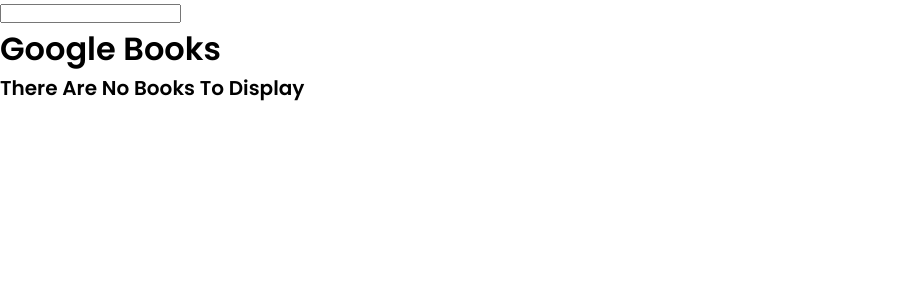
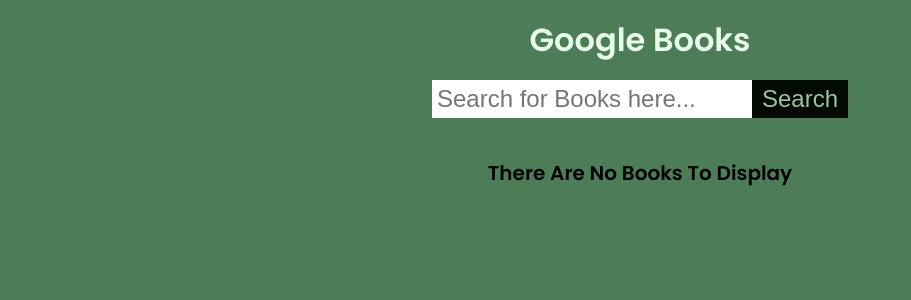
Before and after one commit to clockwerkz/google-book-reads, a React (Create React App) app: page / in a window 1280 px wide. Shown: the top 300 px of the page, without its empty margins (0-911 px from the left). Built offline with nearby package versions, Linux system fonts and the light colour scheme.

Commit message:
adds more styling

```diff
--- a/src/App.js
+++ b/src/App.js
@@ -3,6 +3,9 @@
 import './css/main.css'
 
 class App extends Component {
+  componentDidMount() {
+    document.title="Google Books Search"
+  }
   render() {
     return (
       <div>
--- a/src/components/BookShelf.js
+++ b/src/components/BookShelf.js
@@ -11,10 +11,11 @@
                 <ul  className='bookshelf'>
                     {books.map((book, index) => (<Book key={index} book={book} />))}
                 </ul>
+                {props.moreBooksToLoad ? (<button className="btn" onClick={props.loadMoreBooks}>Load More</button>):('')}
             </div>
             ):(
             <div>
-            <h3>There Are No Books To Display</h3>
+            <h3 className="bookshelf__message">There Are No Books To Display</h3>
             </div>
         )}
         </div>
--- a/src/components/Main.js
+++ b/src/components/Main.js
@@ -6,7 +6,10 @@
 
     state = {
         books: '',
-        searchText: ''
+        searchText: '',
+        isLoading: false,
+        moreBooksToLoad: false,
+        booksLoaded: 0
     }
 
     onChangeSearchInput = (event) => {
@@ -15,27 +18,46 @@
     }
 
     onSubmitSearchInput = async (event) => {
+        this.setState({ isLoading:true})
         event.preventDefault();
         if (this.state.searchText) {
             const books = await fetchData(this.state.searchText);
             if (books) {
-                return this.setState({ books });
+                return this.setState({ books, isLoading: false });
             }
         }
-        this.setState({ books: '' });
+        this.setState({ books: '', isLoading: false });
     }
+
+    // loadMoreBooks = async () => {
+    //     this.setState({ isLoading:true})
+    //     if (this.state.searchText) {
+    //         const books = await fetchMoreData(this.state.searchText);
+    //         if (books) {
+    //             return this.setState({ books, isLoading: false });
+    //         }
+    //     }
+    //     this.setState({ books: '', isLoading: false });
+    // }
 
     render() {
         return (
-            <div>
-                <form onSubmit={(event) => this.onSubmitSearchInput(event)}>
+            <div className="container">
+                <h1 className="project__title">Google Books</h1>
+                <form
+                    className="books__search-form"
+                    onSubmit={(event) => this.onSubmitSearchInput(event)}>
                     <input type="text"
+                    className="books__search-box"
                     onChange={(event) => this.onChangeSearchInput(event)}
                     value = {this.state.searchText}
+                    placeholder="Search for Books here..."
                     />
+                    <button className="btn btn--submit" type="submit">Search</button>
                 </form>
-                <h1>Google Books</h1>
-                <BookShelf books={this.state.books}/>
+                {this.state.isLoading ?
+                    (<h3 className="loading-message">Loading...</h3>):
+                    (<BookShelf books={this.state.books}/>)}
             </div>
         )
     }
--- a/src/components/book.js
+++ b/src/components/book.js
@@ -1,10 +1,24 @@
 import React from 'react';
 
 const Book = (props) => {
+
+    const checkTitle = (title) => {
+        if (!title) return 'title unknown';
+        if (title.length > 30 ) {
+            return title.substring(0,20)+"...";
+        }
+        return title;
+    }
+
     const { book } = props;
+    const title = checkTitle(book.volumeInfo.title);
 
     return (
         <li className='book'>
+            <a className="book__link" href={book.volumeInfo.infoLink} target="_blank" rel="noopener noreferrer">
+                <div className="book__card">
+                    <h3 className="book__title">{title}</h3>
+                    <div className="book__body">
                         <div className='book__image-container'>
                             <img
                             className='book__image-thumbnail'
@@ -12,8 +26,17 @@
                             (book.volumeInfo.imageLinks.thumbnail):('https://via.placeholder.com/128X170?text=No%20Image')}
                             alt={book.volumeInfo.title}/>
                         </div>
-            <h3>{book.volumeInfo.title ? (book.volumeInfo.title):('Unknown')}</h3>
-            <p>{book.volumeInfo.authors ? (book.volumeInfo.authors.reduce((prev, author)=> prev+', '+author)):('Unknown')}</p>
+                        <div className="book-info__container">
+                            <p className="book-info__text"><strong>Author(s)</strong>: {book.volumeInfo.authors ?
+                                (book.volumeInfo.authors.reduce((prev, author)=> prev+', '+author))
+                                :('Unknown')}</p>
+                            <p className="book-info__text"><strong>Published By:</strong> {book.volumeInfo.publisher ? (book.volumeInfo.publisher):('No information')}</p>
+                        </div>
+                    </div>
+
+                </div>
+            </a>
+
         </li>
     );
 }
--- a/src/css/books.css
+++ b/src/css/books.css
@@ -1,14 +1,52 @@
 .bookshelf {
     list-style: none;
     display: flex;
+    justify-content: space-between;
     flex-wrap: wrap;
 }
 
 .book {
     display: flex;
     flex-direction: column;
-    width: 140px;
-    margin: 0 .25rem;
+    width: 30%;
+    margin: 1rem .25rem;
+}
+
+.book__card {
+    position: relative;
+    top: 0;
+    background-color: #e6feeb;
+    min-height: 250px;
+    padding: 0.25rem;
+    border-radius: 5px;
+    box-shadow: #1E4426 5px 5px 15px;
+    transition: all 0.33s ease-out;
+}
+
+.book__card:hover {
+    top: -10px;
+    box-shadow: #1E4426 5px 25px 35px;
+}
+
+.book__body {
+    display: flex;
+}
+.book__link {
+    text-decoration: none;
+    color: #333;
+}
+.book-info__container {
+    padding: 0 .75rem;
+}
+
+.book-info__text {
+    margin: 0.25rem 0;
+}
+
+.book__title {
+    width: 100%;
+    text-align: center;
+    padding: .5rem 0;
 }
 
 .book__image-container {
@@ -17,4 +55,26 @@
 
 .book__image-thumbnail {
     width: 100%;
+    border: 2px solid #1E4426;
 }
+
+@media screen and (max-width: 1200px) {
+    .book {
+        margin: 1rem .10rem;
+        width: 32%;
+    }
+}
+
+@media screen and (max-width: 845px) {
+    .book {
+        margin: 1rem .10rem;
+        width: 48%;
+    }
+}
+
+@media screen and (max-width: 545px) {
+    .book {
+        margin: 1.25rem 0;
+        width: 90%;
+    }
+}
--- a/src/css/main.css
+++ b/src/css/main.css
@@ -2,8 +2,13 @@
 @import '_reset.css';
 @import 'books.css';
 
+* {
+    box-sizing: border-box;
+}
+
 body {
     font-family: 'Poppins', sans-serif;
+    background-color: #4C7D57;
 }
 
 h3 {
@@ -13,3 +18,66 @@
 p {
     font-size: .80rem;
 }
+
+.container {
+    width: 90%;
+    max-width: 1400px;
+    margin: 0 auto;
+}
+
+.project__title {
+    text-align: center;
+    padding: 1rem;
+    color: #E6FEEb;
+}
+
+.books__search-form {
+    width: 100%;
+    display: flex;
+    justify-content: center;
+    margin-bottom: 1rem;
+}
+
+.books__search-box {
+    font-size: 1.5rem;
+    color: #1E4426;
+    padding: 5px;
+    border: none;
+}
+
+.btn {
+    font-size: 1.5rem;
+    background-color: #020903;
+    color: #9BC3A4;
+    padding: 5px 10px;
+    border: none;
+}
+
+.btn--submit {
+    cursor: pointer;
+}
+
+.btn--submit:hover {
+    color:#e6feeb;
+    background-color:#1e4426;
+}
+
+.bookshelf__message {
+    padding: 1.5rem 0;
+    text-align: center;
+}
+
+.loading-message {
+    position: absolute;
+    bottom: 10px;
+    right: 30px;
+    opacity: 100%;
+    animation: fade-in-fade-out 1s infinite;
+}
+
+@keyframes fade-in-fade-out {
+    0% { opacity: 100% }
+    45% { opacity: 20% }
+    55% { opacity: 20% }
+    100% { opacity: 100% }
+}
--- a/src/helpers/bookreads.js
+++ b/src/helpers/bookreads.js
@@ -1,5 +1,5 @@
 const fetchData = async (searchString) => {
-    const endpoint = `https://mighty-bayou-34376.herokuapp.com/books/${searchString}/30`;
+    const endpoint = `https://mighty-bayou-34376.herokuapp.com/books/${searchString}`;
     console.log(endpoint);
     return fetch(endpoint)
         .then(res => res.json())
```
Also changed, not shown: 1 other file (tests, documents, lock files or other folders). Lines whose indentation alone changed are shown as unchanged.
